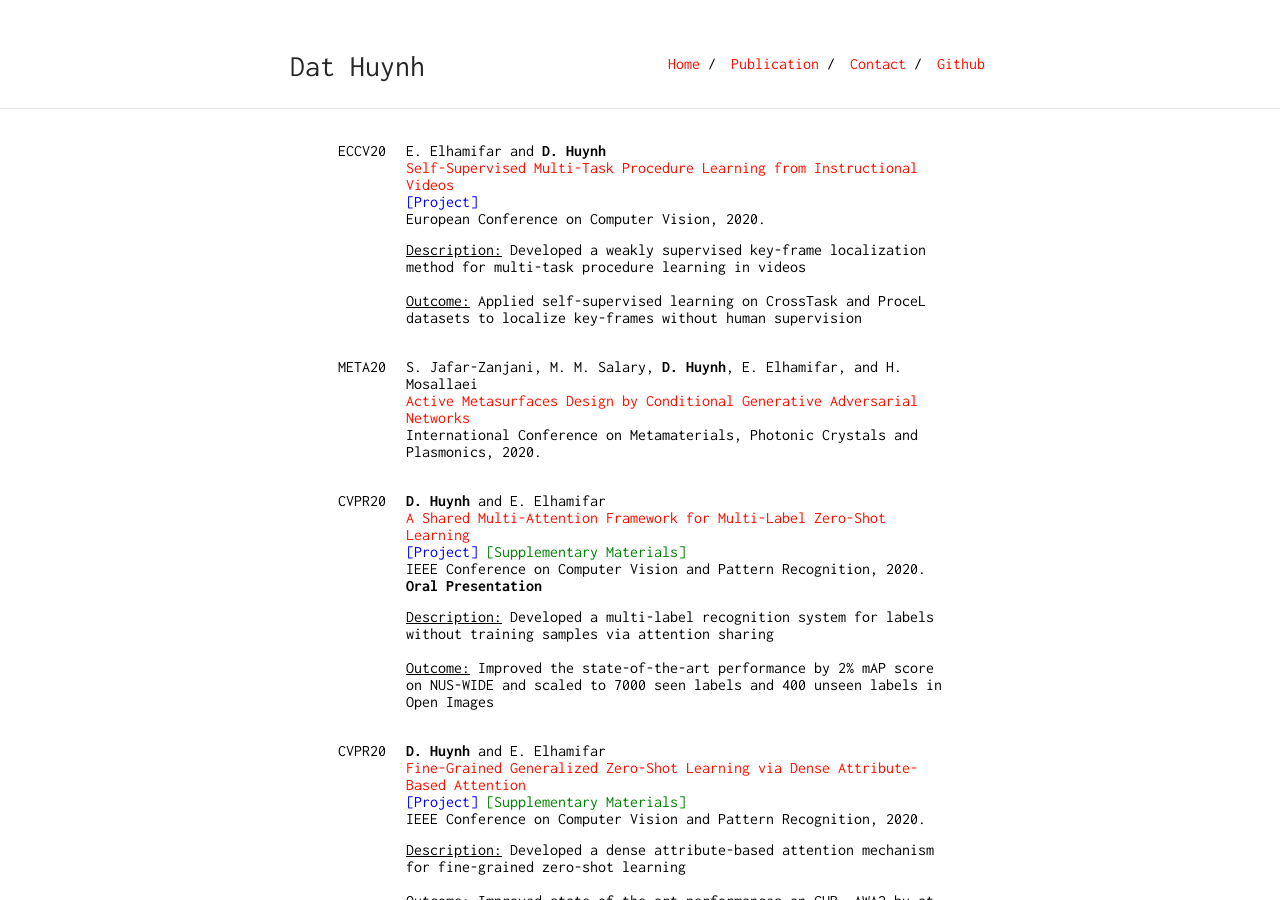
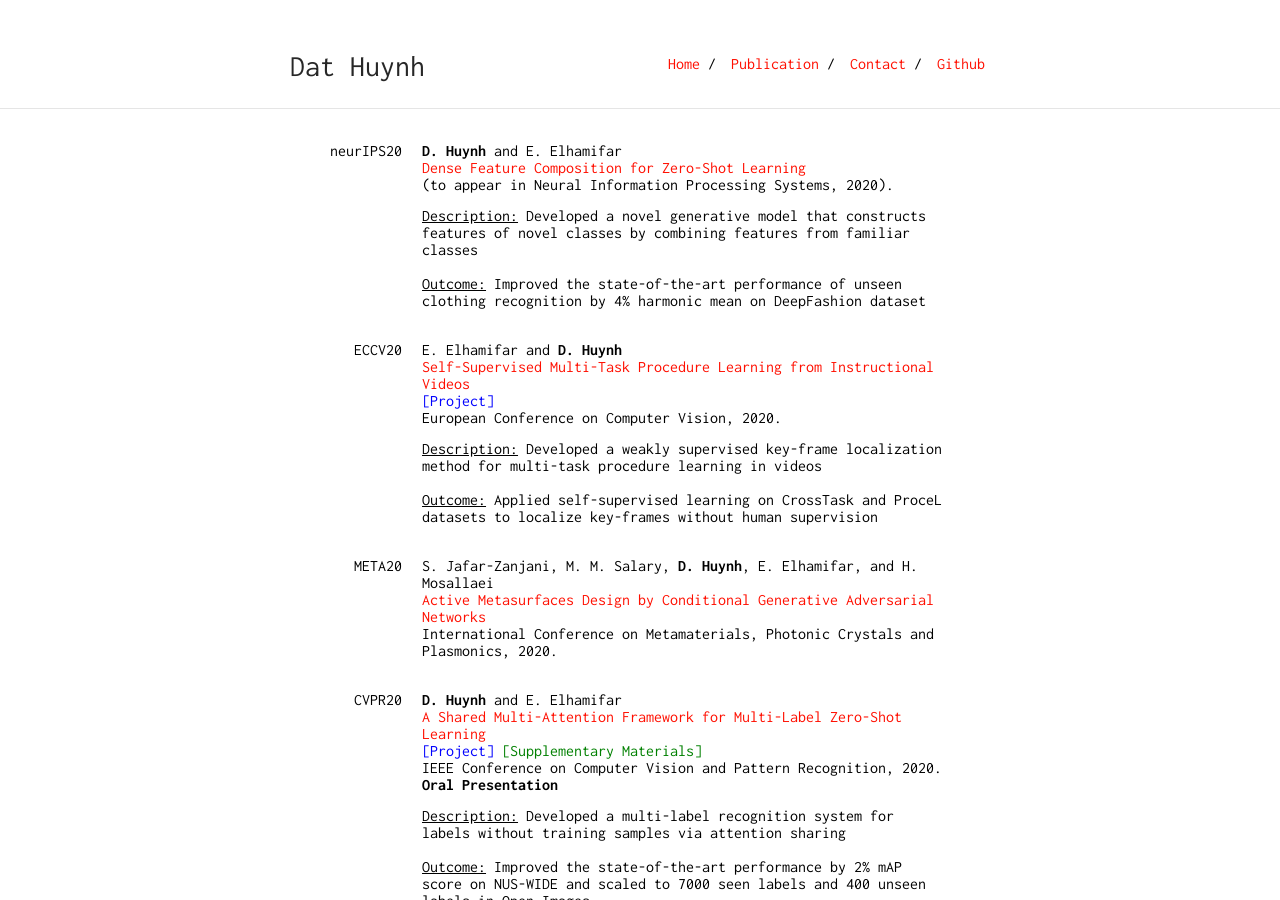
Before and after one commit to ZiweiXU/hbdat.github.io, a Jekyll site: the page built from publication.md, in a window 1280 px wide and 900 px high. Built offline with Jekyll 4.4.1, drawn with Linux system fonts in a browser that asks for light colours.

Commit message:
update neurips

```diff
--- a/publication.md
+++ b/publication.md
@@ -5,6 +5,21 @@ custom_css: pub
 ---
 
 <ul>
+
+<li conference="neurIPS20">
+	<p>
+		<b>D. Huynh</b> and E. Elhamifar<br>
+		<a href="">Dense Feature Composition for Zero-Shot Learning</a><br>
+		(to appear in Neural Information Processing Systems, 2020).<br>
+	</p>
+
+	<p style="margin-top:-5mm;">
+	<br><u>Description:</u> Developed a novel generative model that constructs features of novel classes by combining features from familiar classes
+	<br><br>
+	<u>Outcome:</u> Improved the state-of-the-art performance of unseen clothing recognition by 4% harmonic mean on DeepFashion dataset
+	</p>
+
+</li>
 
 <li conference="ECCV20">
 	<p>
```
Also changed, not shown: index.md (+1 -0 lines), Gemfile.lock.
